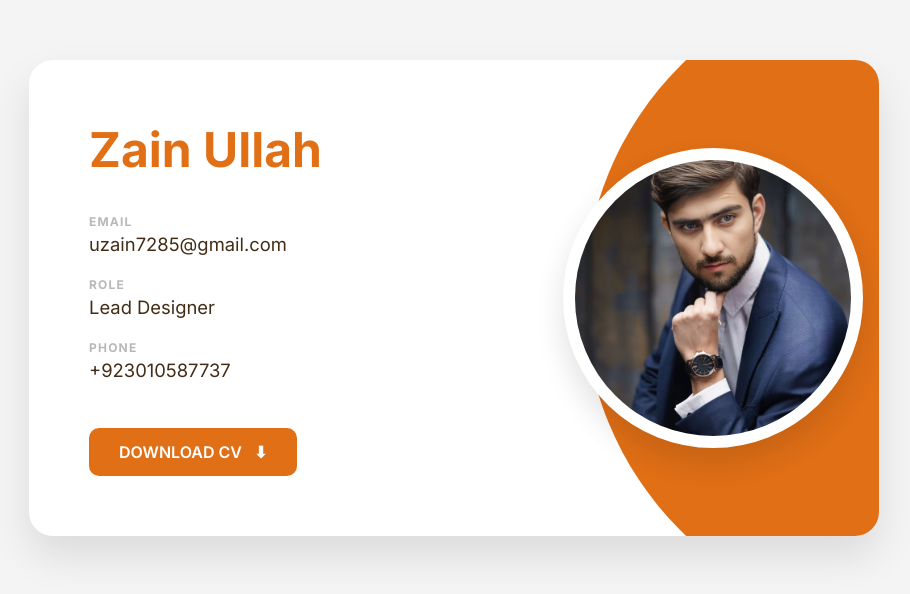
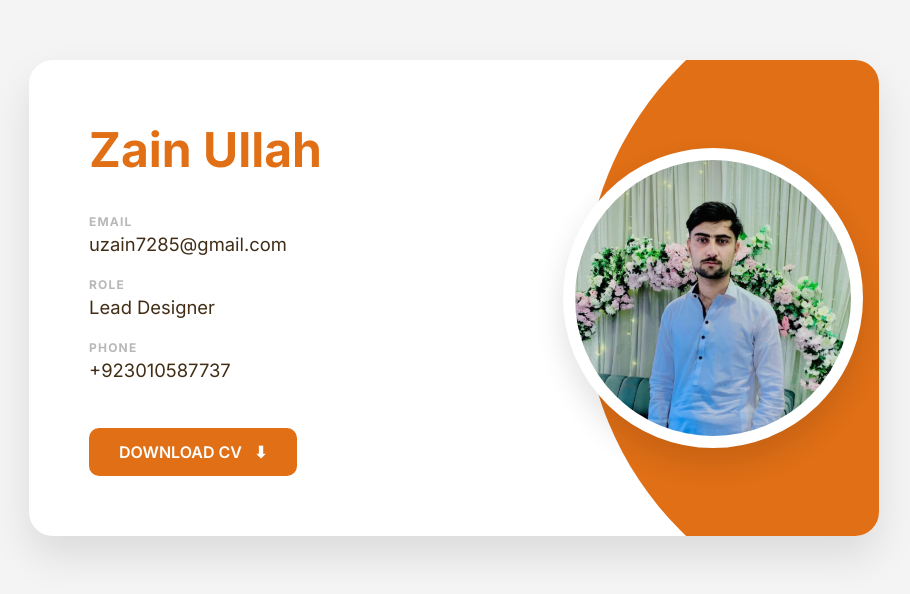
Before and after one commit to xainmalik9246-ai/About-Me, a plain HTML site: page index.html in a window 1280 px wide. Shown: the part 102-696 px from the top of the page, without its empty margins (186-1096 px from the left). Drawn offline with Linux system fonts and the light colour scheme.

Commit message:
Update index.html

```diff
--- a/index.html
+++ b/index.html
@@ -210,7 +210,7 @@
         <div class="image-section">
             <div class="orange-shape"></div>
             <div class="profile-circle">
-                <img src="/examplelogo1.png" alt="Zain Ullah">
+                <img src="https://xainmalik9246-ai.github.io/About-Me/logo.png" alt="Zain Ullah">
 </div>
         </div>
     </div>
```
